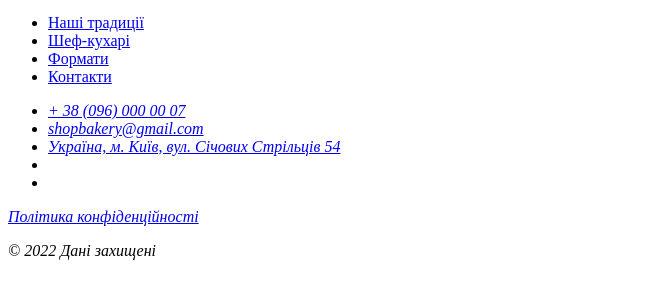
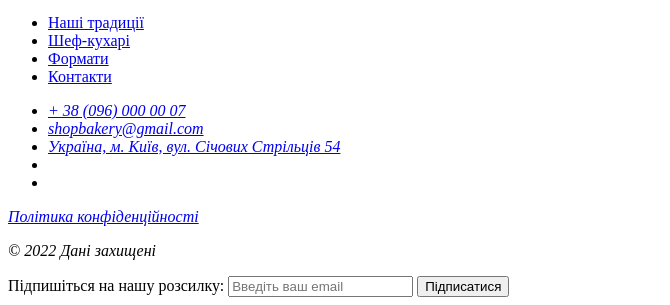
Before and after one commit to KlobizZ/KlobizZ-test, a plain HTML site: page index.html in a window 1280 px wide. Shown: the part 2174-2479 px from the top of the page, without its empty margins (0-670 px from the left). Before the commit the page ends 2450 px from the top, so only its background shows below. Drawn offline with Linux system fonts and the light colour scheme.

Commit message:
Розсилка

```diff
--- a/index.html
+++ b/index.html
@@ -140,6 +140,17 @@
         <a href="#" target="_blank">Політика конфіденційності</a>
         <p>&copy; 2022 Дані захищені</p>
       </address>
+      <form>
+        <label for="email">Підпишіться на нашу розсилку:</label>
+        <input
+          type="email"
+          id="email"
+          name="email"
+          placeholder="Введіть ваш email"
+          required
+        />
+        <button type="submit">Підписатися</button>
+      </form>
     </footer>
   </body>
 </html>
```
